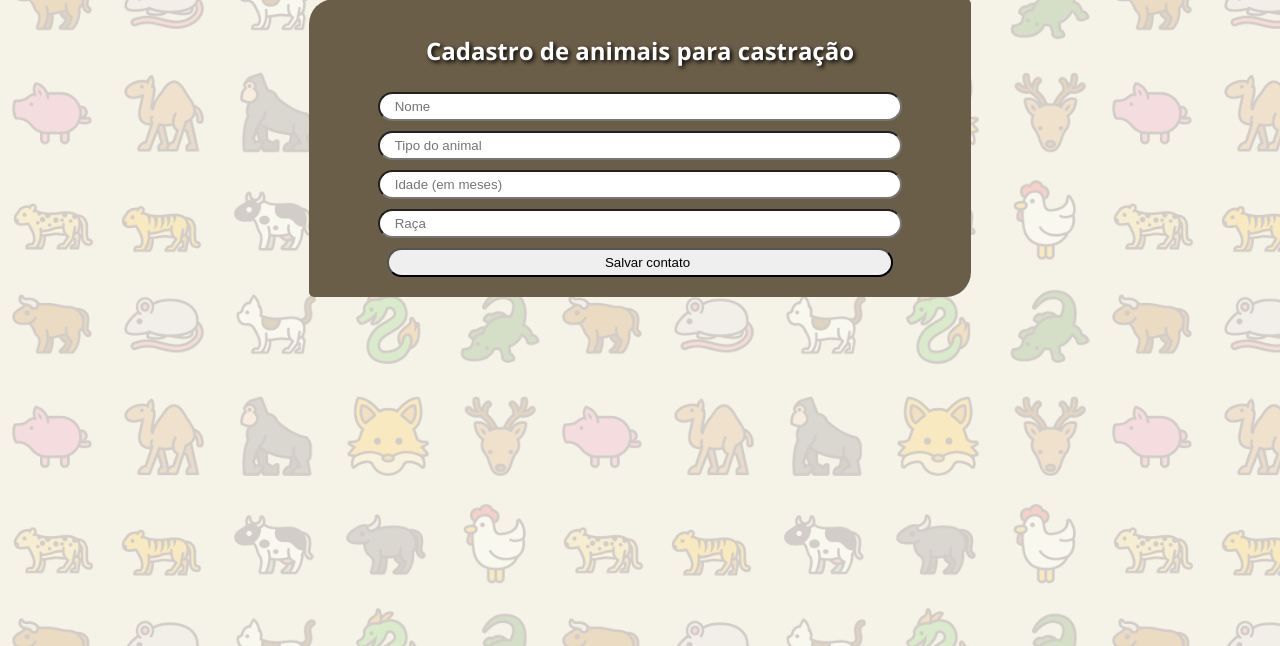
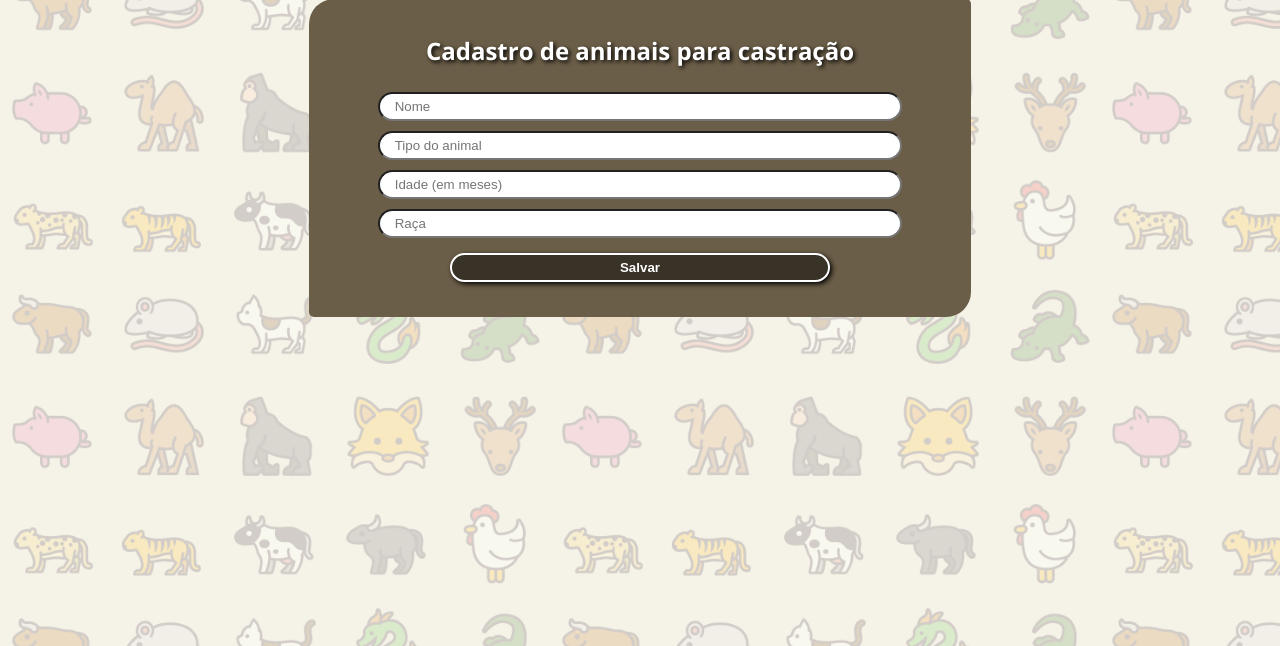
Before and after one commit to antonioalberto-dev/disciplina-programacao-web, a PHP site: page / in a window 1280 px wide. Shown: the part 154-800 px from the top of the page. Run offline with PHP 8.4, Linux system fonts and the light colour scheme.

Commit message:
organizando em pastas

```diff
--- a/parte5/style.css
+++ b/parte5/css/style.css
@@ -2,7 +2,7 @@
 body {
   font-family: 'Open Sans', sans-serif;
   color: white;
-  background-image: url('img/background2.png');
+  background-image: url('../img/background2.png');
   background-repeat: repeat;
   background-size: 550px;
 }
--- a/parte5/index.html
+++ b/parte5/index.html
@@ -4,8 +4,8 @@
 <head>
   <meta charset="UTF-8" />
   <title>Pet Shop</title>
-  <link rel="stylesheet" href="style.css">
-  <script src="jquery.js"></script>
+  <link rel="stylesheet" href="css/style.css">
+  <script src="js/jquery.js"></script>
 </head>
 
 <body>
@@ -20,12 +20,12 @@
         <input type="text" id="tipo" name="tipo" class="tipo" placeholder="Tipo do animal" />
         <input type="text" id="idade" name="idade" class="idade" placeholder="Idade (em meses)" />
         <input type="text" id="raca" name="raca" class="raca" placeholder="Raça" />
-        <input type="submit" value="Salvar contato" />
+        <button type="submit">Salvar</button>
       </form>
     </div>
 
   </div>
-  <script src="database.js"></script>
+  <script src="js/database.js"></script>
 </body>
 
 </html>
```
Also changed, not shown: parte5/js/database.js (renamed from parte5/database.js), parte5/js/jquery.js (renamed from parte5/jquery.js).
